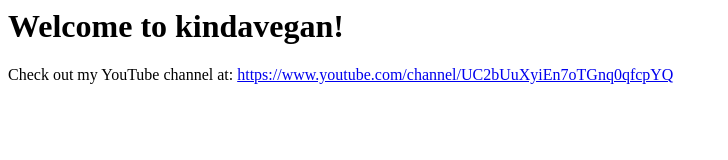
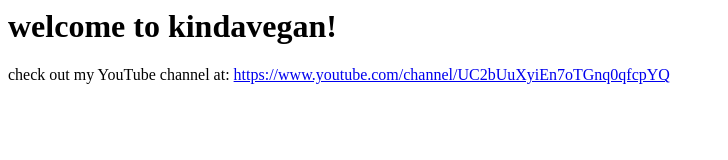
Before and after one commit to m-dierker/emilytran.github.io, a plain HTML site: page index.html in a window 1280 px wide. Shown: the whole page, without its empty margins (0-728 px from the left). Drawn offline with Linux system fonts and the light colour scheme.

```diff
--- a/index.html
+++ b/index.html
@@ -1,5 +1,5 @@
 <html>
-	<h1><b> Welcome to kindavegan!</b></h1>
-	<p>Check out my YouTube channel at: <a href="https://www.youtube.com/channel/UC2bUuXyiEn7oTGnq0qfcpYQ">https://www.youtube.com/channel/UC2bUuXyiEn7oTGnq0qfcpYQ</a></p>
-
+	<h1><b>welcome to kindavegan!</b></h1>
+	<p>check out my YouTube channel at: <a href="https://www.youtube.com/channel/UC2bUuXyiEn7oTGnq0qfcpYQ">https://www.youtube.com/channel/UC2bUuXyiEn7oTGnq0qfcpYQ</a></p>
+	<p><more coming soon!</p>
 </html>
```
